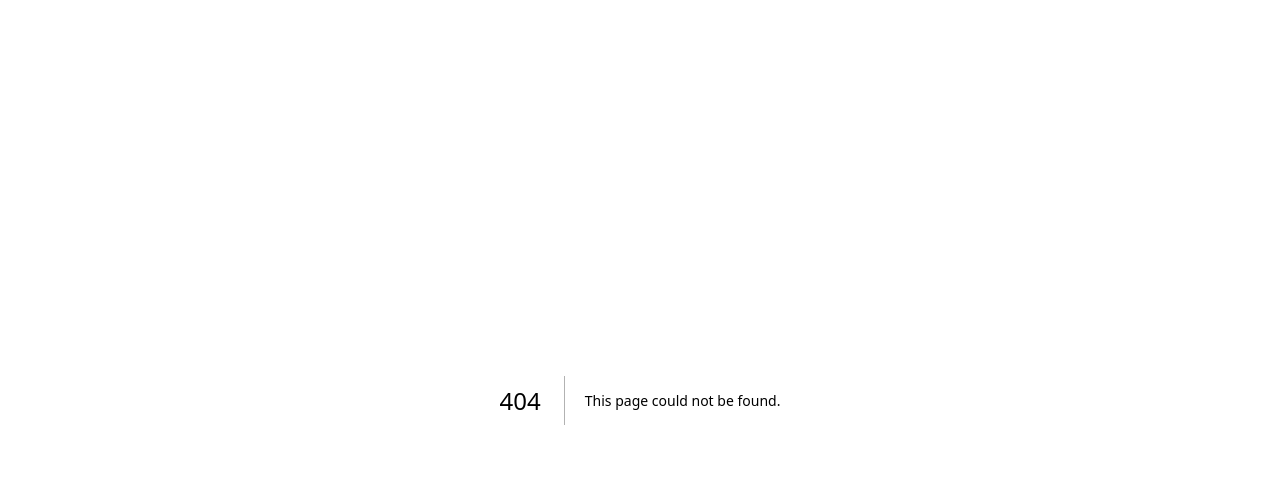
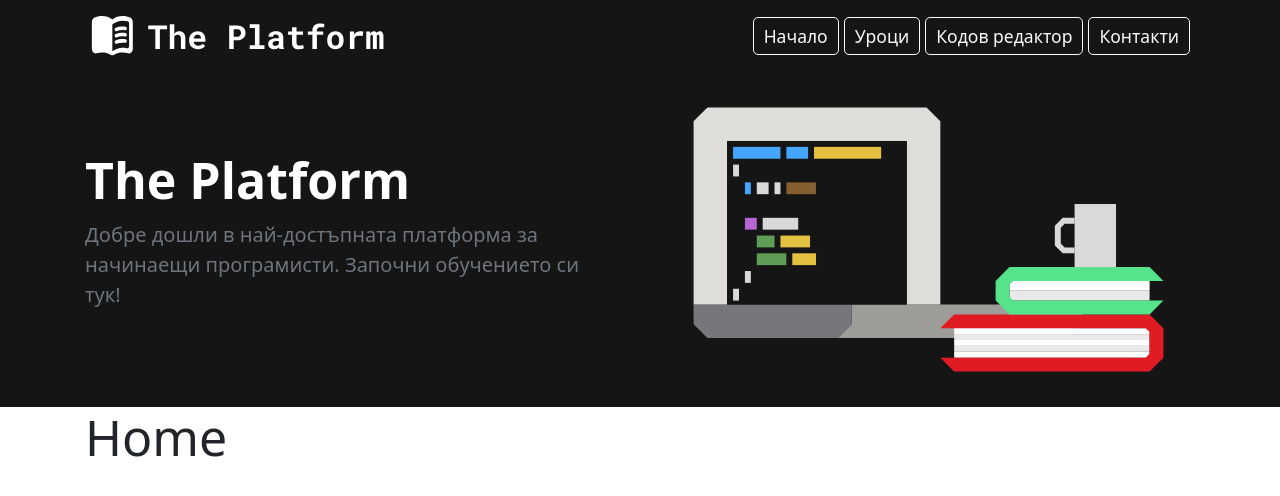
Before and after one commit to MomchilKalestrov/the-platform, a Next.js app: page /homepage in a window 1280 px wide. Before the commit this address had no page. Shown: the top 496 px of the page. Built offline with nearby package versions, Linux system fonts and the light colour scheme.

Commit message:
Added a starting web page

```diff
--- /dev/null
+++ b/src/app/homepage/global.css
@@ -0,0 +1,23 @@
+header {
+    background-color: #151515;
+    top: 0px;
+    position: sticky !important;
+}
+
+nav, nav div {
+    display: flex;
+    justify-content: space-between;
+    align-items: center;
+    flex-wrap: wrap;
+    gap: 0.25rem;
+}
+
+nav div {
+    justify-content: center;
+}
+
+@media (max-width: 991px) {
+    nav {
+        justify-content: center !important;
+    }
+}
--- /dev/null
+++ b/src/app/homepage/layout.tsx
@@ -0,0 +1,42 @@
+import type { Metadata } from 'next';
+import 'bootstrap/dist/css/bootstrap.css';
+import styles from './styles.module.css';
+import './global.css';
+
+export const metadata: Metadata = {
+  title: 'Lessons'
+};
+
+export default function Layout({
+  children,
+}: Readonly<{
+  children: React.ReactNode;
+}>) {
+  return (
+    <>
+      <header className='navbar small navbar-dark'>
+        <nav className='container navbar-expand-md px-0 px-md-3'>
+          <img className={ styles.NavTitle} src='/head.svg' alt='title'/>
+          <div>
+            <button className='btn btn-outline-light btn-sm'>Начало</button>
+            <button className='btn btn-outline-light btn-sm'>Уроци</button>
+            <button className='btn btn-outline-light btn-sm'>Кодов редактор</button>
+            <button className='btn btn-outline-light btn-sm'>Контакти</button>
+          </div>
+        </nav>
+      </header>
+      <div className={ styles.Splash }>
+        <div className='container'>
+          <div>
+            <h1>The Platform</h1>
+            <p className='text-secondary'>Добре дошли в най-достъпната платформа за начинаещи програмисти. Започни обучението си тук!</p>
+          </div>
+          <img src='/splash.svg' />
+        </div>
+      </div>
+      <main className='container'>
+        { children }
+      </main>
+    </>
+  );
+}
--- /dev/null
+++ b/src/app/homepage/page.tsx
@@ -0,0 +1,5 @@
+'use client'
+
+export default function Home() {
+  return <h1>Home</h1>;
+}
--- /dev/null
+++ b/src/app/homepage/styles.module.css
@@ -0,0 +1,38 @@
+.NavTitle {
+    aspect-ratio: 126 / 17;
+    height: 2.6rem;
+    padding: 0.3rem 0px 0.3rem 0px;
+    width: calc(2rem * 126 / 17);
+    max-width: 100%;
+}
+
+.Splash {
+    background-color: #151515;
+    color: white;
+}
+
+.Splash h1 {
+    font-weight: bold;
+}
+
+.Splash > div {
+    display: flex;
+    justify-content: space-between;
+    align-items: center;
+    height: 100%;
+}
+
+.Splash div > div, .Splash div > img {
+    width: 48%;
+}
+
+@media (max-width: 576px) {
+    .Splash div > div, .Splash div > img {
+        width: 100%;
+    }
+
+    .Splash > div {
+        justify-content: center;
+        flex-wrap: wrap;
+    }
+}
--- a/src/app/lessons/logic/renderer.tsx
+++ b/src/app/lessons/logic/renderer.tsx
@@ -1,6 +1,6 @@
 import Link from "next/link";
-import CodeBlock from "@/app/components/code";
-import ListSection from "@/app/components/listSection";
+import CodeBlock from "../../components/code";
+import ListSection from "../../components/listSection";
 
 export function RenderLesson(data: string): React.JSX.Element {
     // I'm an idiot. Instead of using static HTML or even just something like EJS,
--- a/src/app/lessons/page.tsx
+++ b/src/app/lessons/page.tsx
@@ -1,4 +1,3 @@
-
 import Reader from './logic/reader'
 import { RenderLesson } from './logic/renderer'
 import RenderSearch from './logic/search'
```
Also changed, not shown: src/app/page.tsx (+3 -5 lines), public/splash.svg (added), src/app/contacts.tsx (deleted).
